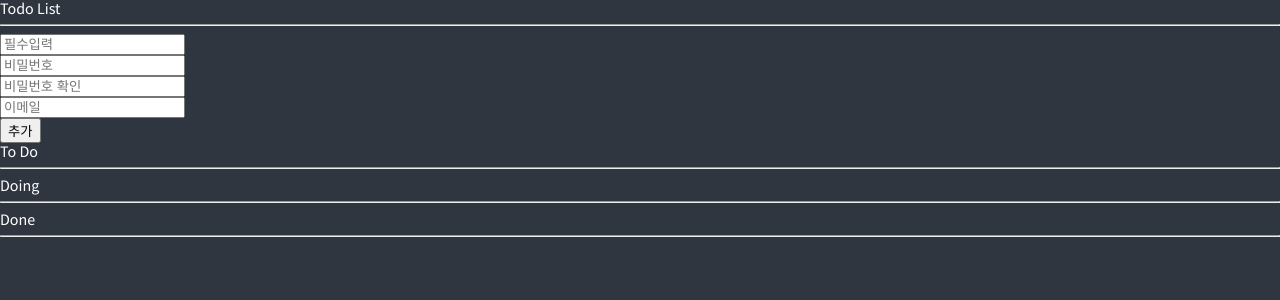
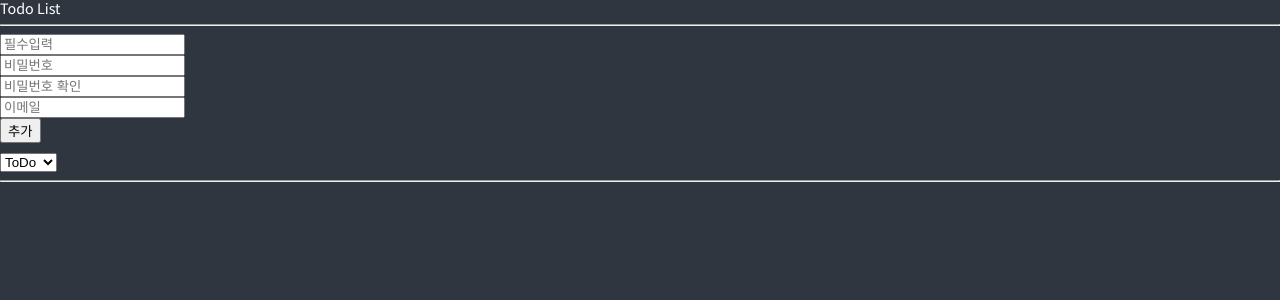
Before and after one commit to sni424/typescript-study, a React (Create React App) app: page /todo in a window 1280 px wide. Shown: the top 300 px of the page. Built offline with nearby package versions, Linux system fonts and the light colour scheme.

Commit message:
Selectors part Two

```diff
--- a/src/atoms.ts
+++ b/src/atoms.ts
@@ -7,6 +7,10 @@ export interface IToDo {
     category: "Done" | "Doing" | "To-Do";
     id: number;
 }
+export const categoryState = atom({
+    key: "category",
+    default: "To-Do",
+});
 
 export const toDoState = atom<IToDo[]>({
     key: "todo",
@@ -17,10 +21,7 @@ export const toDoSelector = selector({
     key: "toDoSelector",
     get: ({ get }) => {
         const toDos = get(toDoState);
-        return [
-            toDos.filter((data) => data.category === "To-Do"),
-            toDos.filter((data) => data.category === "Doing"),
-            toDos.filter((data) => data.category === "Done"),
-        ];
+        const category = get(categoryState);
+        return toDos.filter((data) => data.category === category);
     },
 });
--- a/src/components/ToDoShow/index.tsx
+++ b/src/components/ToDoShow/index.tsx
@@ -23,7 +23,6 @@ const ToDoShow = ({ userid, id, email, password, category }: IToDo) => {
     return (
         <li
             style={{ display: "flex", marginTop: "10px", marginBottom: "10px" }}
-            key={id}
         >
             id : {userid} / email : {email} / category : {category}
             <div style={{ marginLeft: "10px" }}>
--- a/src/pages/TodoList/index.tsx
+++ b/src/pages/TodoList/index.tsx
@@ -1,35 +1,39 @@
-import { useRecoilValue } from "recoil";
-import { toDoSelector, toDoState } from "../../atoms";
+import React from "react";
+import { useRecoilState, useRecoilValue } from "recoil";
+import { categoryState, toDoSelector, toDoState } from "../../atoms";
 import CreateToDo from "../../components/CreateToDo";
 import ToDoShow from "../../components/ToDoShow";
 
 const TodoList = () => {
     const toDos = useRecoilValue(toDoState);
-    const [toDo, doing, done] = useRecoilValue(toDoSelector);
+    const newToDos = useRecoilValue(toDoSelector);
+    const [category, setCategory] = useRecoilState(categoryState);
 
+    const onChange = (e: React.FormEvent<HTMLSelectElement>) => {
+        setCategory(e.currentTarget.value);
+    };
     return (
         <div>
             <h1>Todo List</h1>
             <hr />
             <CreateToDo />
-            <h1>To Do</h1>
+            <select
+                value={category}
+                onChange={(e) => onChange(e)}
+                style={{ marginTop: "10px" }}
+            >
+                <option value="All">All</option>
+                <option value="To-Do">ToDo</option>
+                <option value="Doing">Doing</option>
+                <option value="Done">Done</option>
+            </select>
             <ul>
-                {toDo?.map((data) => {
-                    return <ToDoShow {...data} />;
-                })}
-            </ul>
-            <hr />
-            <h1>Doing</h1>
-            <ul>
-                {doing?.map((data) => {
-                    return <ToDoShow {...data} />;
-                })}
-            </ul>
-            <hr />
-            <h1>Done</h1>
-            <ul>
-                {done?.map((data) => {
-                    return <ToDoShow {...data} />;
+                {category === "All" &&
+                    toDos?.map((data) => {
+                        return <ToDoShow key={data.id} {...data} />;
+                    })}
+                {newToDos?.map((data) => {
+                    return <ToDoShow key={data.id} {...data} />;
                 })}
             </ul>
             <hr />
```
